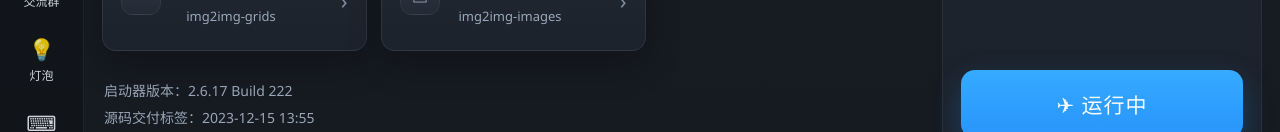
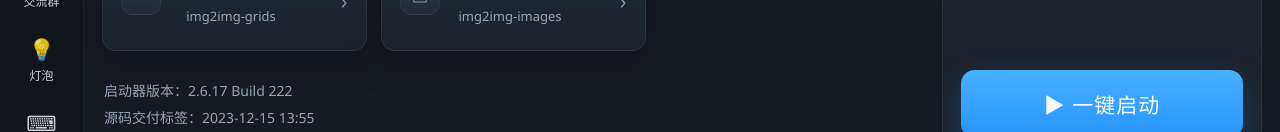
Before and after one commit to XnneHangLab/HuixinLauncherTemplate, a React (Vite) app: page / in a window 1280 px wide. Shown: the part 668-800 px from the top of the page. Built offline with nearby package versions, Linux system fonts and the light colour scheme.

Commit message:
feat: add launcher run button states

```diff
--- a/src/components/home/NoticePanel/NoticePanel.tsx
+++ b/src/components/home/NoticePanel/NoticePanel.tsx
@@ -1,9 +1,18 @@
+import type { LaunchButtonState } from '../../../data/home';
+
 interface NoticePanelProps {
   notices: string[];
   buttonLabel: string;
+  launchState: LaunchButtonState;
+  onLaunch: () => void;
 }
 
-export function NoticePanel({ notices, buttonLabel }: NoticePanelProps) {
+export function NoticePanel({
+  notices,
+  buttonLabel,
+  launchState,
+  onLaunch,
+}: NoticePanelProps) {
   return (
     <aside className="notice">
       <h2>公告</h2>
@@ -12,7 +21,13 @@ export function NoticePanel({ notices, buttonLabel }: NoticePanelProps) {
         <p key={notice}>{notice}</p>
       ))}
 
-      <button type="button" className="run-btn">
+      <button
+        type="button"
+        className="run-btn"
+        data-state={launchState}
+        disabled={launchState === 'running'}
+        onClick={onLaunch}
+      >
         {buttonLabel}
       </button>
     </aside>
--- a/src/data/home.ts
+++ b/src/data/home.ts
@@ -11,6 +11,8 @@ export interface FolderItem {
   path: string;
   icon: string;
 }
+
+export type LaunchButtonState = 'idle' | 'running';
 
 export const heroCopy = {
   eyebrow: 'XnneHangLab Launcher Template',
@@ -52,4 +54,7 @@ export const notices = [
   '本启动器作者为纯白忧伤王秋葉 aaki@bilibili（UID 12566101）。',
 ];
 
-export const runButtonLabel = '✈ 运行中';
+export const launchButtonLabels: Record<LaunchButtonState, string> = {
+  idle: '▶ 一键启动',
+  running: '✈ 运行中',
+};
--- a/src/pages/HomePage/HomePage.tsx
+++ b/src/pages/HomePage/HomePage.tsx
@@ -1,10 +1,19 @@
+import { useState } from 'react';
 import { FolderGrid } from '../../components/home/FolderGrid/FolderGrid';
 import { HeroBanner } from '../../components/home/HeroBanner/HeroBanner';
 import { NoticePanel } from '../../components/home/NoticePanel/NoticePanel';
-import { folders, notices, runButtonLabel, versionMeta } from '../../data/home';
+import {
+  folders,
+  launchButtonLabels,
+  type LaunchButtonState,
+  notices,
+  versionMeta,
+} from '../../data/home';
 import '../../styles/home.css';
 
 export function HomePage() {
+  const [launchState, setLaunchState] = useState<LaunchButtonState>('idle');
+
   return (
     <div className="home-page">
       <HeroBanner />
@@ -21,7 +30,12 @@ export function HomePage() {
           </div>
         </div>
 
-        <NoticePanel notices={notices} buttonLabel={runButtonLabel} />
+        <NoticePanel
+          notices={notices}
+          buttonLabel={launchButtonLabels[launchState]}
+          launchState={launchState}
+          onLaunch={() => setLaunchState('running')}
+        />
       </div>
     </div>
   );
--- a/src/styles/home.css
+++ b/src/styles/home.css
@@ -262,14 +262,48 @@
 
 .home-page .run-btn {
   margin-top: auto;
+  position: relative;
   height: 68px;
   border: 0;
   border-radius: 14px;
-  background: linear-gradient(180deg, #36aaff, #2794fb);
+  background: linear-gradient(180deg, #48b0ff, #2794fb);
   color: #f8fbff;
   font-size: 21px;
   letter-spacing: 1px;
   box-shadow: 0 12px 30px rgba(39, 148, 251, 0.28);
+  transition:
+    transform 0.18s ease,
+    box-shadow 0.18s ease,
+    filter 0.18s ease,
+    background 0.18s ease;
+}
+
+.home-page .run-btn:hover:not(:disabled) {
+  filter: saturate(1.06) brightness(1.02);
+  box-shadow: 0 16px 36px rgba(39, 148, 251, 0.34);
+  transform: translateY(-2px) scale(1.01);
+}
+
+.home-page .run-btn:active:not(:disabled) {
+  box-shadow: 0 8px 18px rgba(39, 148, 251, 0.24);
+  transform: translateY(0) scale(0.988);
+}
+
+.home-page .run-btn:focus-visible {
+  outline: 2px solid var(--accent);
+  outline-offset: 3px;
+}
+
+.home-page .run-btn[data-state='running'] {
+  background: linear-gradient(180deg, #51c1ff, #1f9df2);
+  box-shadow:
+    inset 0 1px 0 rgba(255, 255, 255, 0.18),
+    0 14px 34px rgba(31, 157, 242, 0.32);
+}
+
+.home-page .run-btn[data-state='running']:disabled {
+  cursor: default;
+  opacity: 1;
 }
 
 @media (max-width: 1180px) {
```
Also changed, not shown: 1 other file (tests, documents, lock files or other folders).
